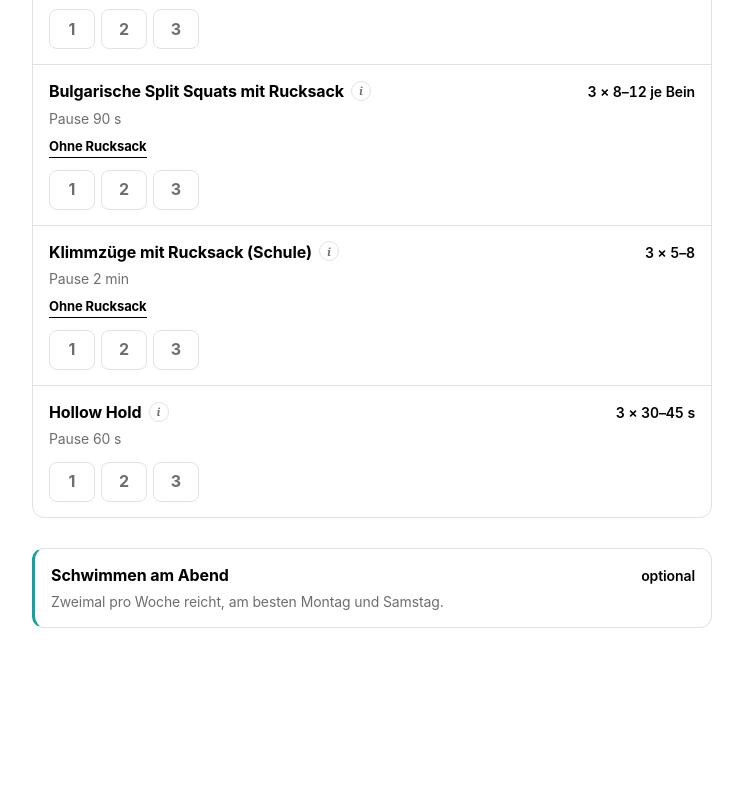
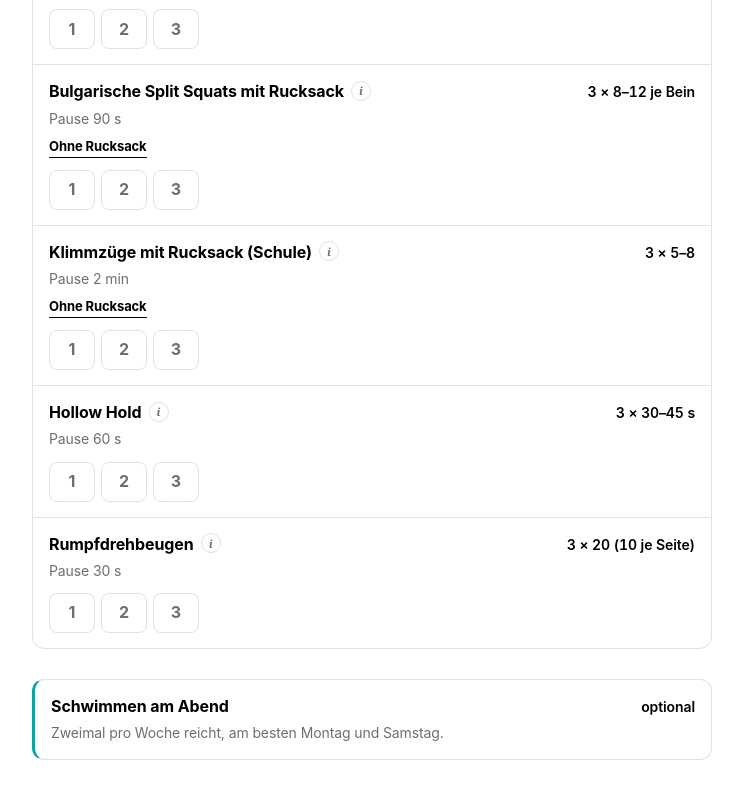
Before and after one commit to alnilam24/kraken-monitor, a plain HTML site: page projekt-1/index.html in a window 1280 px wide. Shown: the part 1022-1820 px from the top of the page, without its empty margins (268-1011 px from the left). Before the commit the page ends 1746 px from the top, so only its background shows below. Drawn offline with Linux system fonts and the light colour scheme.

Commit message:
Projekt 1: add Rumpfdrehbeugen to every strength session
Co-Authored-By: Claude Opus 5.5 <noreply@anthropic.com>
Claude-Session: https://claude.ai/code/session_01BPrkPWNytwtmYmrNzdZFFd

```diff
--- a/projekt-1/index.html
+++ b/projekt-1/index.html
@@ -219,25 +219,29 @@ const KRAFT={
   ["Dips zwischen zwei Stühlen",3,"6–12","2 min"],
   ["Bulgarische Split Squats mit Rucksack",3,"8–12 je Bein","90 s"],
   ["Klimmzüge mit Rucksack (Schule)",3,"5–8","2 min"],
-  ["Hollow Hold",3,"30–45 s","60 s"]]},
+  ["Hollow Hold",3,"30–45 s","60 s"],
+  ["Rumpfdrehbeugen",3,"20 (10 je Seite)","30 s"]]},
  B:{name:"Kraft B",tag:"Aufbau",ex:[
   ["Deficit-Liegestütze zwischen Stühlen",3,"8–15","90 s"],
   ["Pike-Liegestütze",3,"6–12","90 s"],
   ["Einbeiniges rumänisches Kreuzheben",3,"10 je Bein","90 s"],
   ["Tisch-Rudern",3,"10–15","90 s"],
-  ["Nordic Curls, langsam ablassen",3,"3–6","2 min"]]},
+  ["Nordic Curls, langsam ablassen",3,"3–6","2 min"],
+  ["Rumpfdrehbeugen",3,"20 (10 je Seite)","30 s"]]},
  C:{name:"Kraft C",tag:"Volumen",ex:[
   ["Liegestütze mit Rucksack",3,"12–20","90 s"],
   ["Dips",3,"Max. minus 2","90 s"],
   ["Klimmzüge am Reck oder Tisch-Rudern",3,"Max. minus 2","2 min"],
   ["Ausfallschritte gehend mit Rucksack",3,"12 je Bein","90 s"],
   ["Liegendes Beinheben",3,"10–15","60 s"],
-  ["Einbeiniges Wadenheben an einer Stufe",3,"15 je Bein","60 s"]]},
+  ["Einbeiniges Wadenheben an einer Stufe",3,"15 je Bein","60 s"],
+  ["Rumpfdrehbeugen",3,"20 (10 je Seite)","30 s"]]},
  BANK:{name:"Bankdrücken",tag:"Langhantel, mit Partner",ex:[
   ["Bankdrücken mit Langhantel",4,"5–8","2–3 min"],
   ["Dips",3,"6–12","2 min"],
   ["Bulgarische Split Squats mit Rucksack",3,"8–12 je Bein","90 s"],
-  ["Klimmzüge mit Rucksack (Schule)",3,"5–8","2 min"]]}
+  ["Klimmzüge mit Rucksack (Schule)",3,"5–8","2 min"],
+  ["Rumpfdrehbeugen",3,"20 (10 je Seite)","30 s"]]}
 };
 const INFO={
  "Liegestütze, Füße erhöht, mit Rucksack":{w:"Liegestütze mit den Füßen auf einem Stuhl oder Bett. Dadurch liegt mehr Gewicht auf Brust, Schultern und Trizeps.",s:["Rucksack fest auf den Rücken schnallen, Hüftgurt zu.","Hände etwas breiter als schulterbreit auf den Boden, Füße auf den Stuhl.","Körper bildet eine gerade Linie, Bauch und Po anspannen.","Brust bis knapp über den Boden absenken, Ellenbogen etwa 45° vom Körper.","Kräftig hochdrücken, oben Arme fast strecken."],t:"Hängt die Hüfte durch, ist der Rucksack zu schwer."},
@@ -272,6 +276,7 @@ function ruckKg(name,w){
   const b=BAND.find(x=>w<=x[0]);let lo=Math.round(b[1]*r[0]),hi=Math.round(b[2]*r[0]);if(hi<=lo)hi=lo+1;if(lo<1)lo=1;
   return "Rucksack "+lo+"–"+hi+" kg";
 }
+INFO["Rumpfdrehbeugen"]={w:"Im Stehen abwechselnd mit einer Hand zum gegenüberliegenden Fuß drehen und beugen. Trainiert seitliche Bauchmuskeln, Rücken und Beweglichkeit und bringt den Puls hoch.",s:["Breitbeinig stehen, Füße deutlich weiter als schulterbreit, Knie leicht gebeugt.","Arme seitlich gestreckt auf Schulterhöhe.","Oberkörper drehen und nach vorn beugen, mit der rechten Hand den linken Fuß berühren. Der linke Arm zeigt nach oben.","Zurück in die Mitte, dann die linke Hand zum rechten Fuß.","Zügig, aber kontrolliert im Wechsel. Eine Berührung zählt als eine Wiederholung."],t:"Nicht ruckartig reißen. Kommst du nicht bis zum Fuß, reicht das Schienbein. Die Beweglichkeit kommt mit der Zeit."};
 INFO["Wiegen"]={w:"Dein Gewicht schwankt am Tag um bis zu 1–2 kg, je nach Essen, Trinken und Toilette. Damit die Werte vergleichbar sind, wiegst du dich immer gleich.",s:["Montag, Mittwoch, Freitag und Sonntag.","Morgens direkt nach dem Aufstehen und nach der Toilette.","Vor dem Essen und Trinken.","In Unterwäsche, immer auf derselben Waage am selben Platz.","Wert sofort in der App eintragen."],t:"Einzelne Werte sind egal. Die App rechnet den Wochenschnitt aus, und nur der zählt."};
 INFO["Krafttest"]={w:"Alle acht Wochen misst du, wie stark du geworden bist. Die Werte landen in der Statistik.",s:["Normal aufwärmen: 8–10 min rudern, dann 10 lockere Liegestütze.","Liegestütze-Test: mit dem angegebenen Rucksack-Gewicht so viele saubere Wiederholungen wie möglich. Brust bis eine Faust über dem Boden, oben Arme gestreckt, Körper gerade.","3 Minuten Pause.","Klimmzug-Test in der Schule: aus dem toten Hang, Ristgriff, Kinn über die Stange, kein Schwung. So viele wie möglich.","Danach Kraft A wie geplant, aber mit einem Satz weniger pro Übung."],t:"Gezählt wird nur, was sauber war. Halbe Wiederholungen zählen nicht."};
 INFO["5-km-Test"]={w:"Alle acht Wochen läufst du 5 km auf Zeit. Daraus berechnet die App deine Laufgeschwindigkeiten neu.",s:["Flache Strecke oder Bahn, am besten immer dieselbe.","15 min locker einlaufen, dabei 3 Steigerungen über 15–20 Sekunden.","5 km so schnell, wie du gleichmäßig durchhältst. Der erste Kilometer nicht schneller als der Rest.","10 min locker auslaufen.","Unten Distanz, Zeit und Puls eintragen und Art „5-km-Test“ lassen."],t:"Am Vortag ist Ruhe oder nur Krafttraining, also bist du ausgeruht."};
--- a/projekt-1/sw.js
+++ b/projekt-1/sw.js
@@ -1,4 +1,4 @@
-const C="projekt1-v6";
+const C="projekt1-v7";
 const FILES=["./","index.html","manifest.json","icon-192.png","icon-512.png","icon-180.png"];
 self.addEventListener("install",e=>{e.waitUntil(caches.open(C).then(c=>c.addAll(FILES)));self.skipWaiting()});
 self.addEventListener("activate",e=>{e.waitUntil(caches.keys().then(k=>Promise.all(k.filter(x=>x!==C).map(x=>caches.delete(x)))));self.clients.claim()});
```
